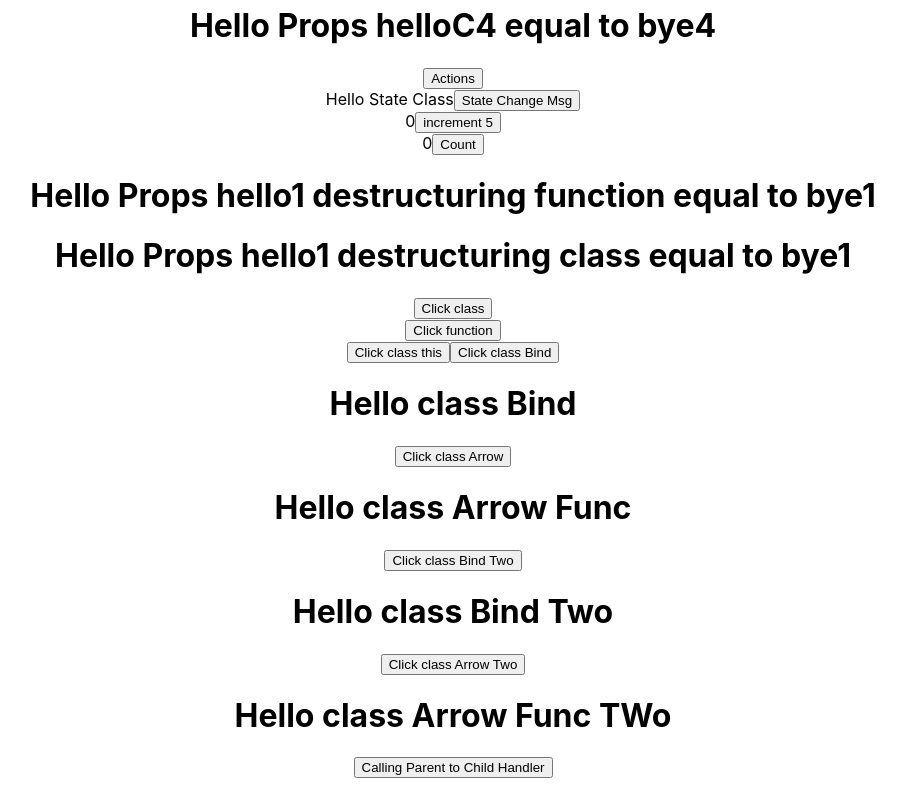
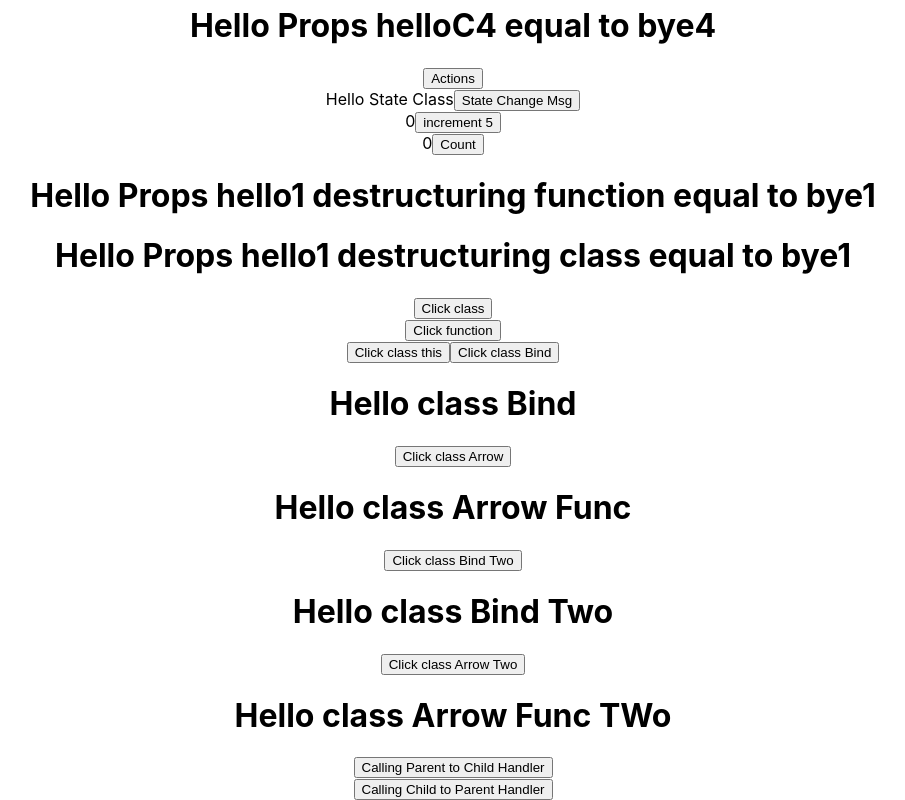
Before and after one commit to sanjay-personal/Reactjs_tutorial, a React (Create React App) app in the folder learning/: page / in a window 1280 px wide. Shown: the part 766-1566 px from the top of the page, without its empty margins (187-1092 px from the left). Before the commit the page ends 1544 px from the top, so only its background shows below. Built offline with nearby package versions, Linux system fonts and the light colour scheme.

Commit message:
added child  to parent

```diff
--- a/learning/src/App.js
+++ b/learning/src/App.js
@@ -16,6 +16,7 @@ import ClickCArrow from './components/classes/ClickCArrow';
 import ClickCBindTwo from './components/classes/ClickCBindTwo';
 import ClickCArrowTwo from './components/classes/ClickCArrowTwo';
 import Parent from './components/classes/Parent';
+import ParentTwo from './components/classes/ParentTwo';
 
 
 
@@ -56,6 +57,7 @@ function App() {
       <ClickCBindTwo />
       <ClickCArrowTwo />
       <Parent />
+      <ParentTwo />
     </div>
   );
 }
--- /dev/null
+++ b/learning/src/components/classes/ParentTwo.js
@@ -0,0 +1,24 @@
+import React,{Component} from "react";
+import ChildTwo from "../functional/ChildTwo";
+
+
+class ParentTwo extends Component {
+
+    constructor() {
+        super()
+        this.buttonClickBind = this.buttonClickBind.bind(this) // offical react document choose this one or ClickCArrowTwo file
+    }
+
+
+    buttonClickBind(ChildName) {
+           alert(`Hello ${ChildName}`);
+    }
+
+    render() {
+        return( <div>
+              <ChildTwo buttonHandler={this.buttonClickBind}/>
+                      </div>)
+    }
+}
+
+export default ParentTwo
--- /dev/null
+++ b/learning/src/components/functional/ChildTwo.js
@@ -0,0 +1,10 @@
+import React from 'react'
+
+const ChildTwo = (props)=>{
+    console.log(props)
+    return <div>
+        <button onClick={()=>props.buttonHandler('Child')}> Calling Child to Parent Handler</button>
+    </div>
+}
+
+export default ChildTwo
```
